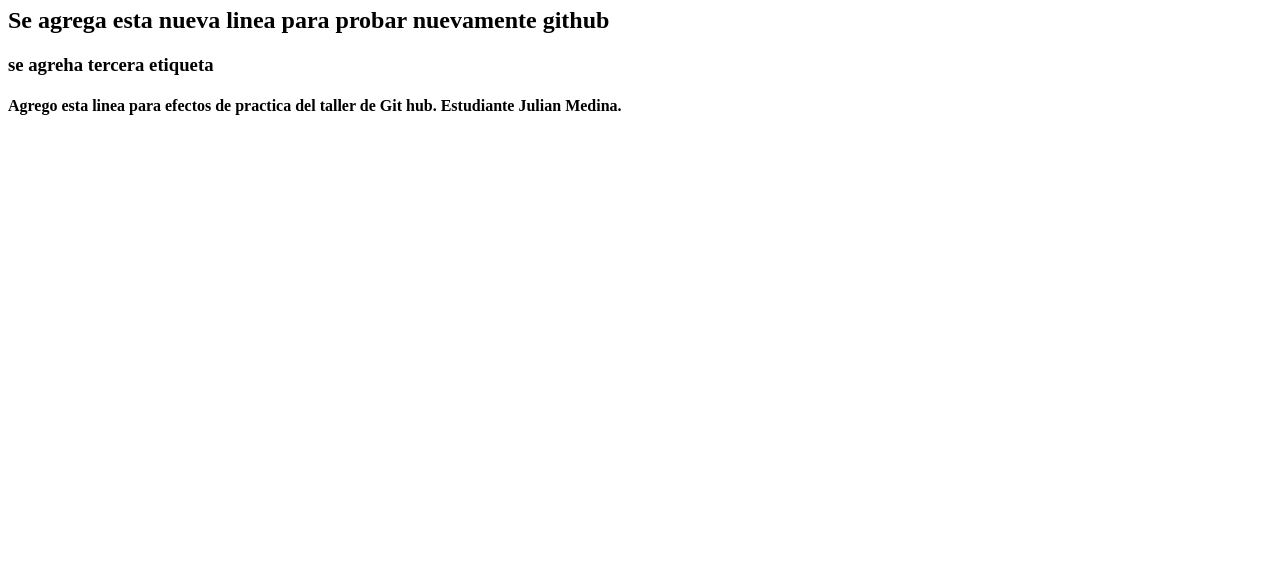
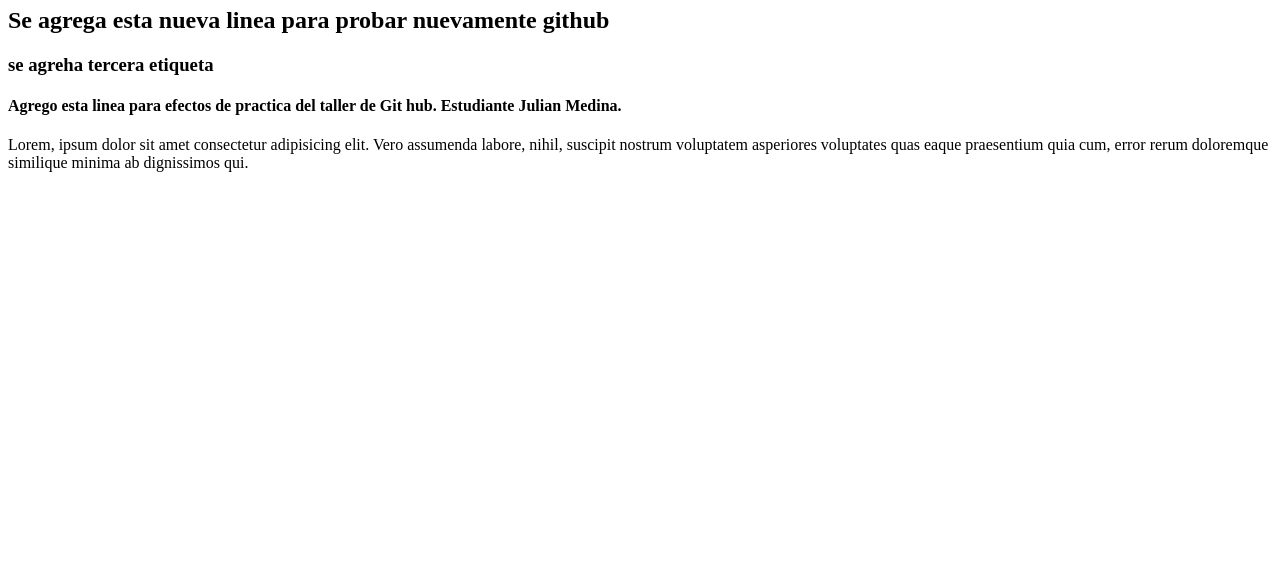
Before and after one commit to JDLibreros-PTI/ejemplo-g31-g32, a plain HTML site: page login.html in a window 1280 px wide. Shown: the part 221-800 px from the top of the page. Drawn offline with Linux system fonts and the light colour scheme.

Commit message:
Parrafo Lorem en linea 18

```diff
--- a/login.html
+++ b/login.html
@@ -15,5 +15,6 @@
     <h2>Se agrega esta nueva linea para probar nuevamente github</h2>
     <h3>se agreha tercera etiqueta</h3>
     <h4>Agrego esta linea para efectos de practica del taller de Git hub. Estudiante Julian Medina.</h4>
+    <p>Lorem, ipsum dolor sit amet consectetur adipisicing elit. Vero assumenda labore, nihil, suscipit nostrum voluptatem asperiores voluptates quas eaque praesentium quia cum, error rerum doloremque similique minima ab dignissimos qui.</p>
     <script src="functions.js"></script>
 </html>
```
